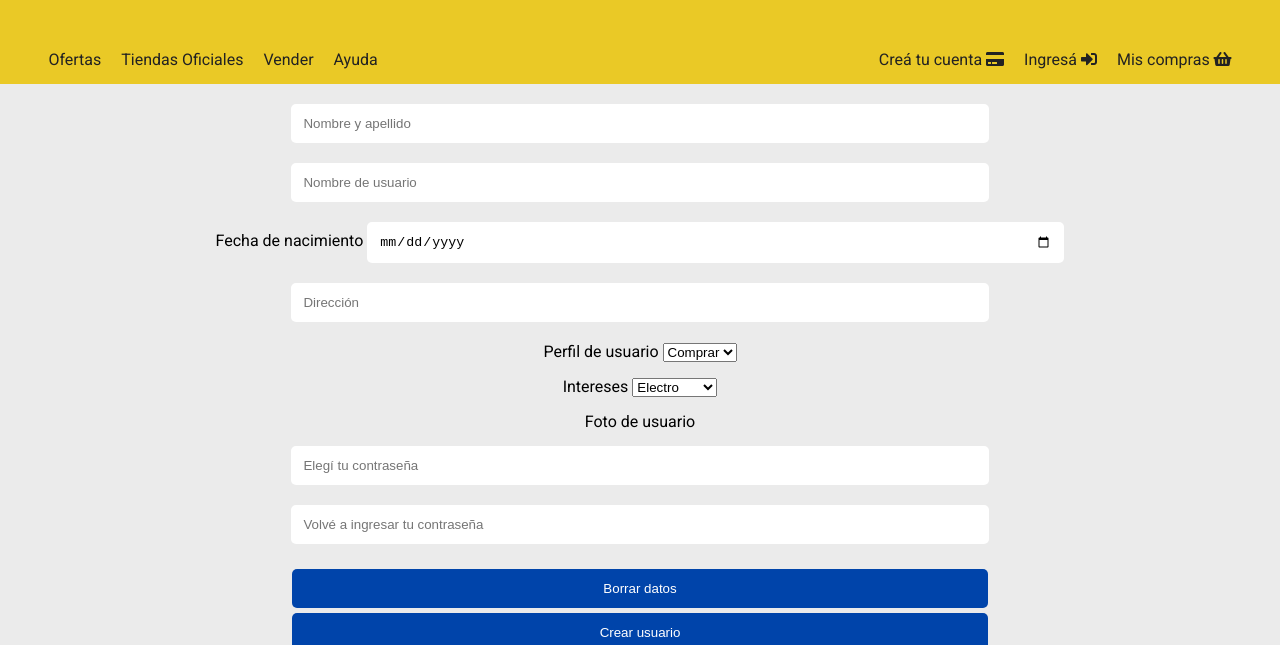
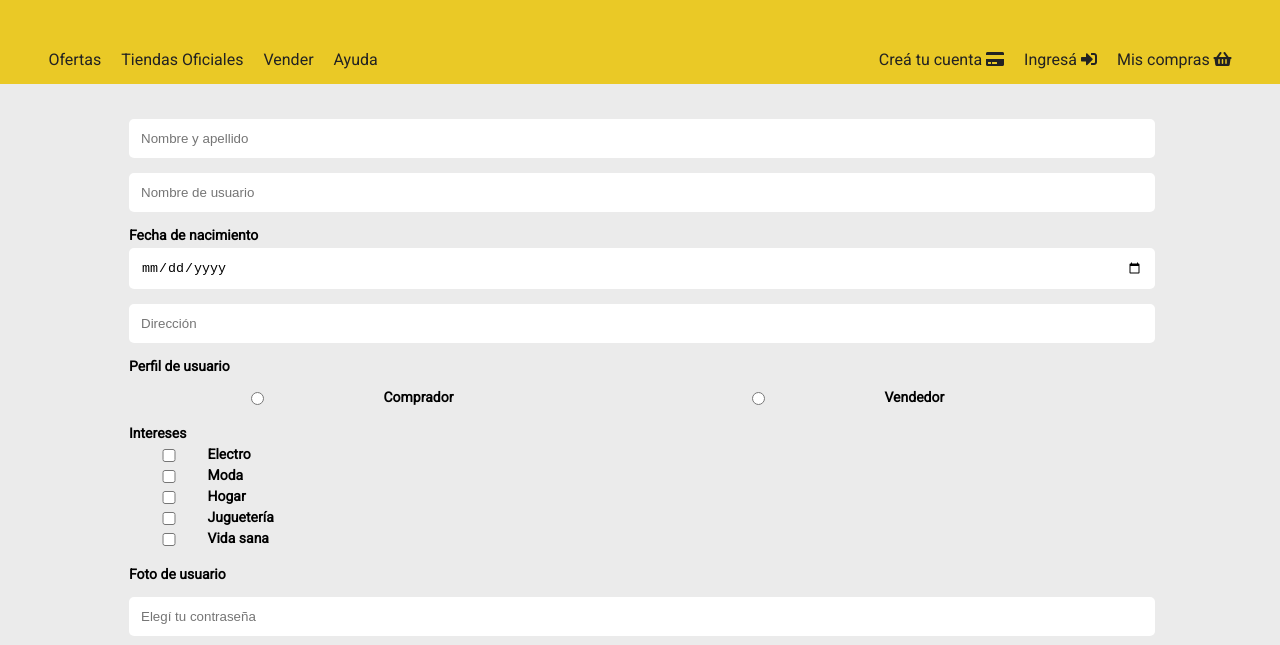
Before and after one commit to FranciscoSalanova/mercadoLiebre, a website: page src/views/register.html in a window 1280 px wide. Shown: the part 138-783 px from the top of the page. Drawn offline with Linux system fonts and the light colour scheme.

Commit message:
Edicion de form para registro de usuarios

```diff
--- a/public/css/styles.css
+++ b/public/css/styles.css
@@ -109,7 +109,6 @@ section.banner img {
 
 main {
     margin: auto;
-    max-width: 90vw;
 }
 
 article {
@@ -176,30 +175,56 @@ div.descripciones {
 
 form.create-form {
     background-color: #ebebeb;
-    padding: 20px 15px;
-    text-align: center;
+    padding: 20px 20px;
+
 }
 
 div.form-control {
     margin-bottom: 15px;
+    margin-right: 20px;
+}
+
+div.form-control label {
+    margin-bottom: 5px;
+    display: block;
+    text-align: left;
+    font-size: 14px;
+    font-weight: bold;
 }
 
 div.form-control input {
     margin-bottom: 5px;
-    width: 60%;
-    padding: 12px;
+    display: block;
+    width: 100%;
+    padding: 12px 8px;
     border-radius: 5px;
     border: none;
 }
 
-div.form-control button {
+div.form-control input checkbox {
+    margin: 3px 2px;
+}
+
+.profile-selection {
+    display: flex;
+    margin: 15px 0px;
+}
+
+.category-type {
+    display: flex;
+    justify-content: space-evenly;
+    width: 150px;
+}
+
+div.form-control-button button{
     background-color: #0044AA;
     margin-top: 5px;
     padding: 12px;
-    width: 62%;
+    width: 100%;
     border-radius: 5px;
     border: none;
     color: white;
+    margin-right: 0px;
 }
 
 /*=========================================================================== */
@@ -230,7 +255,6 @@ div.pago-tarjeta-titulo {
 }
 
 div.pago-tarjeta-detalle p {
-    /* margin: top right bottom left */
     margin: 0px 55px 20px 55px;
 }
 
@@ -359,6 +383,11 @@ div.copyright {
         margin: 0px 10px;
     }
 
+    main {
+        margin: auto;
+        max-width: 90vw;
+    }
+
     div.tablet-arrange {
         display: flex;
         justify-content: space-between;
@@ -376,6 +405,39 @@ div.copyright {
         font-weight: bold;
         margin: 15px;
     }
+
+    form.create-form {
+        background-color: #ebebeb;
+        padding: 20px 10px;
+        margin: 15px 55px;
+        text-align: center;
+    }
+
+    div.form-control {
+        margin-bottom: 15px;
+    }
+
+    div.form-control label {
+        margin-bottom: 5px;
+        display: block;
+        width: 100%;
+    }
+
+    div.form-control input {
+        width: 100%;
+        padding: 12px;
+    }
+
+    div.form-control-button button{
+        background-color: #0044AA;
+        margin-top: 5px;
+        padding: 12px;
+        width: 100%;
+        border-radius: 5px;
+        border: none;
+        color: white;
+        margin-right: 0px;
+    }
 }
 
 /* estilo para resolución "desktop" */
--- a/src/views/register.html
+++ b/src/views/register.html
@@ -65,20 +65,37 @@
                 </div>
                 <div class="form-control">
                     <label for="usertype">Perfil de usuario</label>
-                    <select class="user-type" name="usertype">
-                        <option value="comprar">Comprar</option>
-                        <option value="vender">Vender</option>
-                    </select>
+                    <div class="profile-selection">
+                        <input type="radio" name="usertype" id="comprador" value="Comprador">
+                        <label for="comprador">Comprador</label>
+                        <input type="radio" name="usertype" id="vendedor" value="Vendedor">
+                        <label for="vendedor">Vendedor</label>
+                    </div>
                 </div>
                 <div class="form-control">
                     <label for="product-category">Intereses</label>
-                    <select class="control" name="product-category">
-                        <option value="electro">Electro</option>
-                        <option value="indumentaria">Moda</option>
-                        <option value="hogar">Hogar</option>
-                        <option value="jugueteria">Juguetería</option>
-                        <option value="vidasana">Vida sana</option>
-                    </select>
+                    <div class="category-selection">
+                        <div class="category-type">
+                            <input type="checkbox" name="category" id="electro" value="Electro">
+                            <label for="electro">Electro</label>
+                        </div>
+                        <div class="category-type">
+                            <input type="checkbox" name="category" id="moda" value="Moda">
+                            <label for="moda">Moda</label>
+                        </div>
+                        <div class="category-type">
+                            <input type="checkbox" name="category" id="hogar" value="Hogar">
+                            <label for="hogar">Hogar</label>
+                        </div>
+                        <div class="category-type">
+                            <input type="checkbox" name="category" id="jugueteria" value="Jugueteria">
+                            <label for="jugueteria">Juguetería</label>
+                        </div>
+                        <div class="category-type">
+                            <input type="checkbox" name="category" id="vidasana" value="Moda">
+                            <label for="vidasana">Vida sana</label>
+                        </div>
+                    </div>
                 </div>
                 <div class="form-control">
                     <label for="profile-photo">Foto de usuario</label>
@@ -89,7 +106,7 @@
                 <div class="form-control">
                     <input name="checkuserpass" type="password" placeholder="Volvé a ingresar tu contraseña">
                 </div>
-                <div class="form-control">
+                <div class="form-control-button">
                     <button name="delete" type="reset">Borrar datos</button>
                     <button name="send" type="submit">Crear usuario</button>
                 </div>
```
